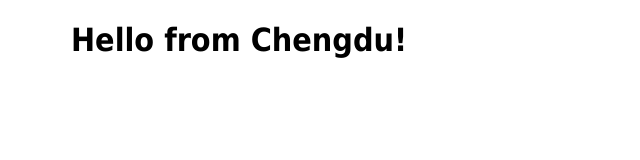
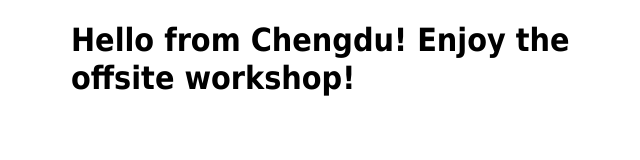
Before and after one commit to chenggangschool/nginx-ci-demo, a plain HTML site: page index.html in a window 1280 px wide. Shown: the whole page, without its empty margins (289-929 px from the left). Drawn offline with Linux system fonts and the light colour scheme.

Commit message:
Updated index.html and scripts/push_image.

```diff
--- a/index.html
+++ b/index.html
@@ -12,6 +12,6 @@
    </head>
 
    <body>
-     <h1>Hello from Chengdu!</h1>
+     <h1>Hello from Chengdu! Enjoy the offsite workshop!</h1>
    </body>
 </html>
```
Also changed, not shown: 1 other file.
